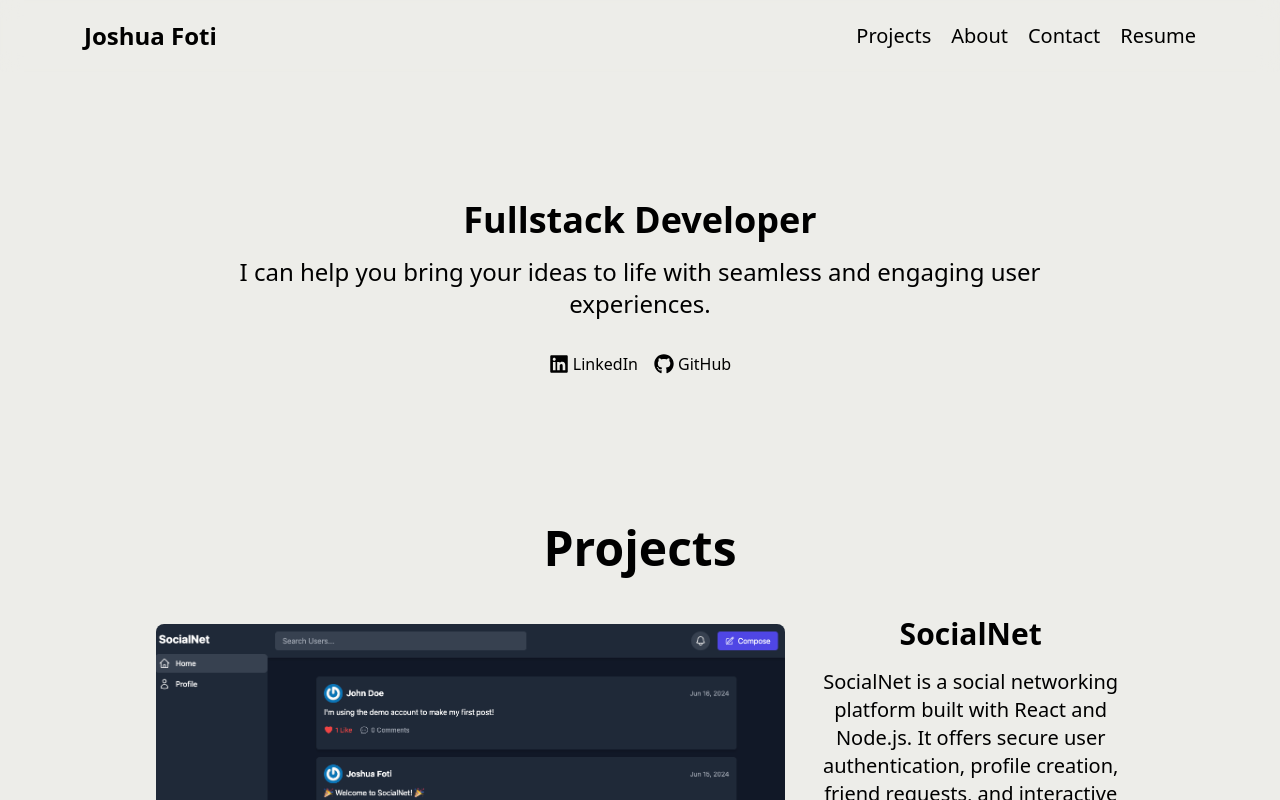
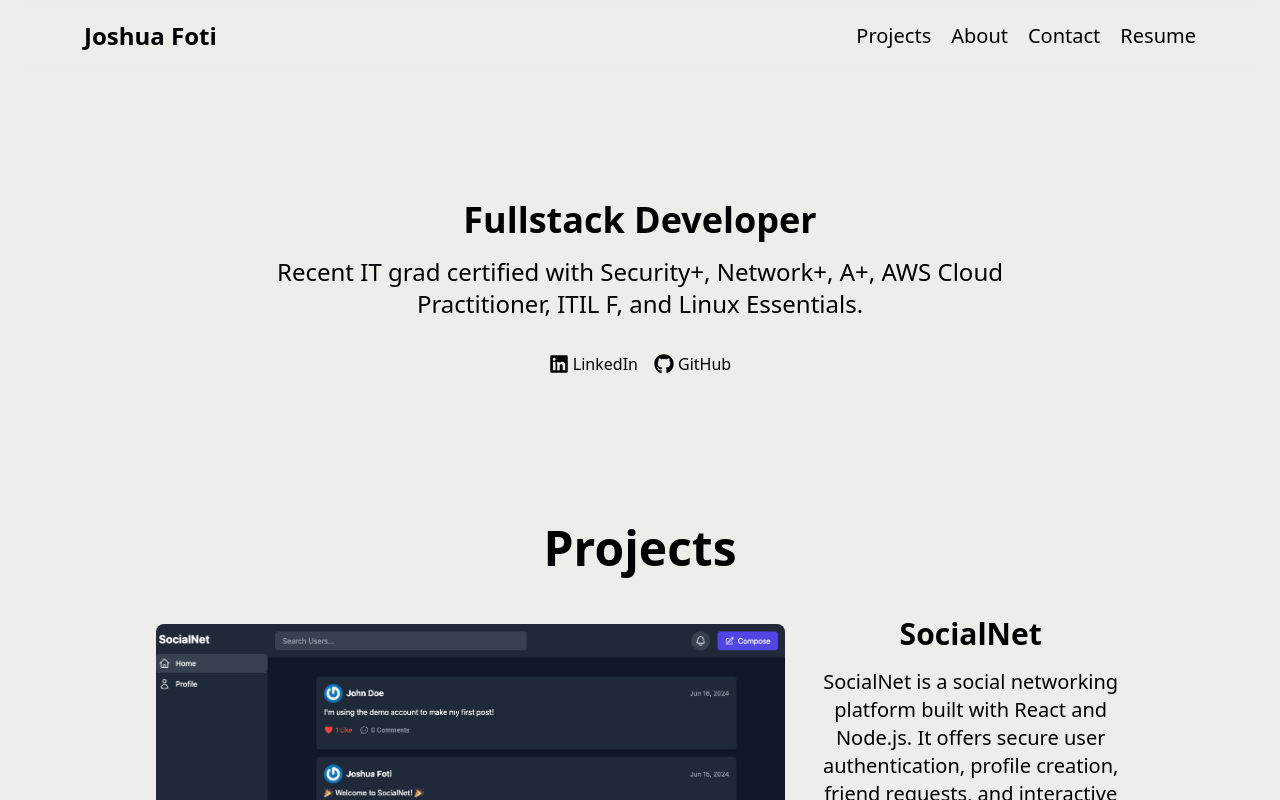
Before and after one commit to Jfoti64/portfolio, a React (Vite) app: page / in a window 1280 px wide. Shown: the top 800 px of the page. Built offline with nearby package versions, Linux system fonts and the light colour scheme.

Commit message:
Update Intro text

```diff
--- a/src/components/Intro.jsx
+++ b/src/components/Intro.jsx
@@ -39,7 +39,7 @@ const Intro = () => {
     >
       <h1 className="text-4xl font-bold mb-4">Fullstack Developer</h1>
       <p className="text-xl lg:text-2xl mb-8 w-2/3">
-        I can help you bring your ideas to life with seamless and engaging user experiences.
+        Recent IT grad certified with Security+, Network+, A+, AWS Cloud Practitioner, ITIL F, and Linux Essentials.
       </p>
       <div className="flex space-x-4">
         <a
```
